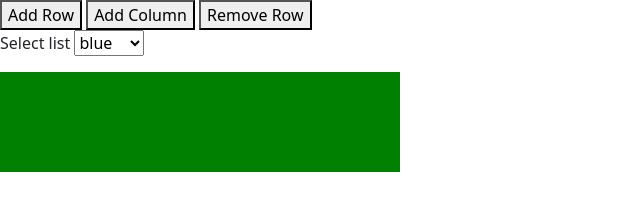
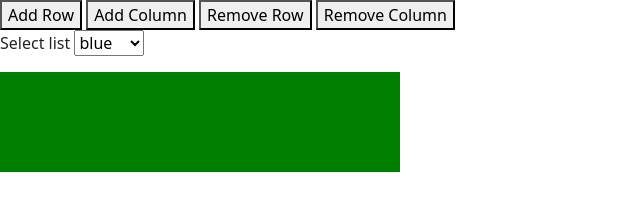
Before and after one commit to Chrisartrip921/TTP-Assignments-3-4-5, a plain HTML site: page assignment5/index.html in a window 1280 px wide. Shown: the whole page, without its empty margins (0-640 px from the left). Drawn offline with nearby package versions, Linux system fonts and the light colour scheme.

Commit message:
added remove column function

```diff
--- a/assignment5/index.html
+++ b/assignment5/index.html
@@ -17,6 +17,7 @@
     <button onclick="addRow()">Add Row</button>
     <button onclick="addColumn()">Add Column</button>
     <button onclick="removeRow()">Remove Row</button>
+    <button onclick="removeColumn()">Remove Column</button>
     <form>
         <p>
             <label>Select list</label>
--- a/assignment5/index.js
+++ b/assignment5/index.js
@@ -57,3 +57,16 @@ function removeRow() {
 
     amountofRows--;
 }
+
+function removeColumn() {
+    //grab the main grid
+    let mainGrid = document.getElementById("main-grid");
+    let allRows = document.querySelectorAll("tr");
+    let rowCounter = 0;
+    for(let i = 0; i < amountofRows; i++) {
+        allRows[rowCounter].removeChild(allRows[rowCounter].lastChild);
+        rowCounter++;
+
+    }
+    amountofColumns--;
+}
```
